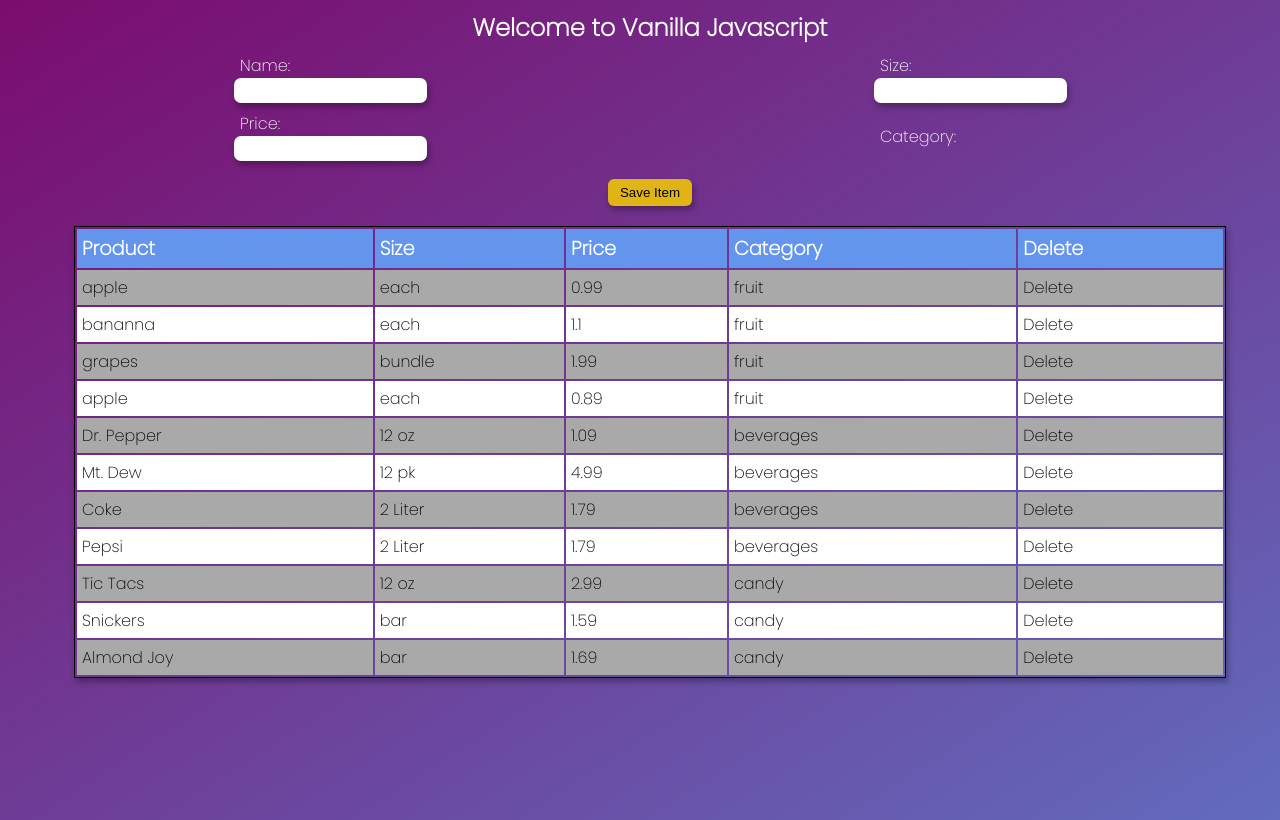
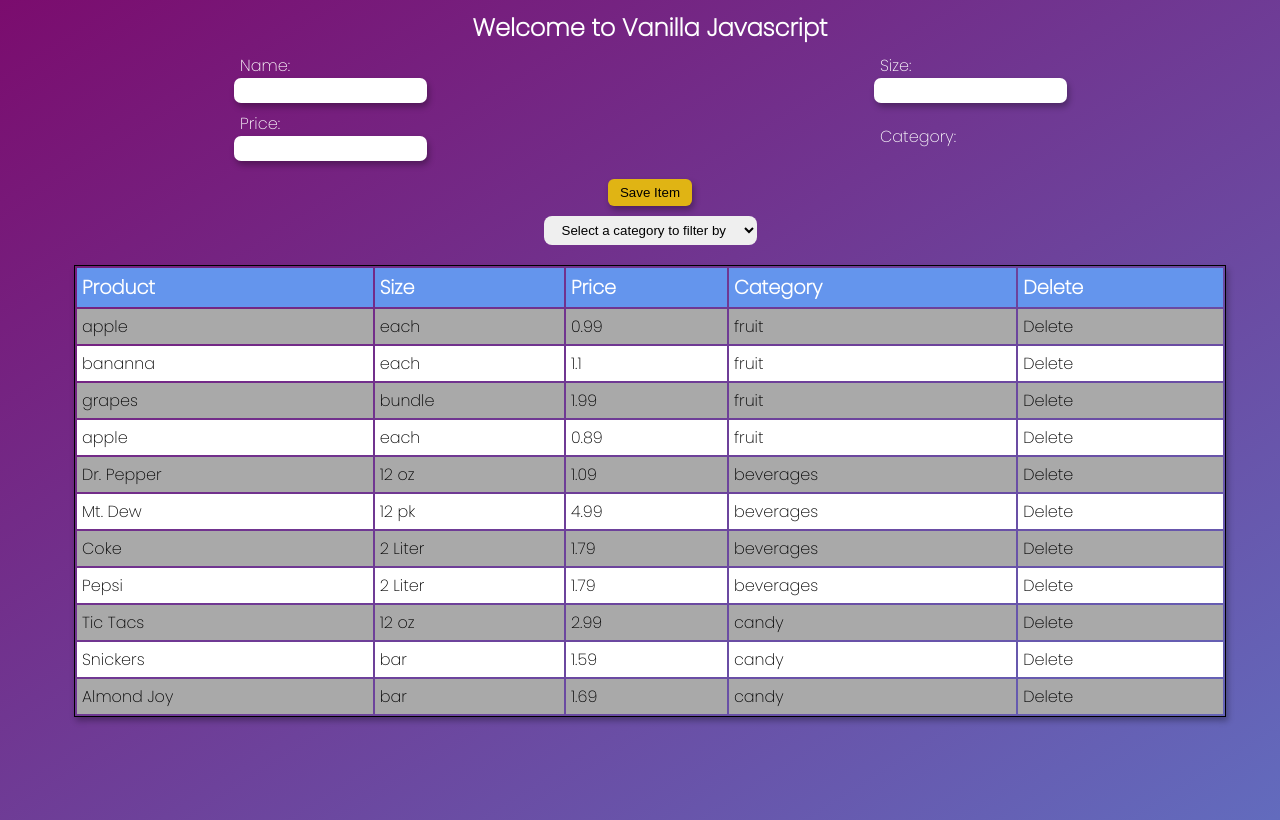
Before and after one commit to bwhite03/VanillaJs, a website built with webpack: page public/index.html in a window 1280 px wide. Built offline with nearby package versions, Linux system fonts and the light colour scheme; a web font is replaced by a local one.

Commit message:
add filter box

```diff
--- a/src/index.js
+++ b/src/index.js
@@ -54,3 +54,37 @@ const buildTable = () => {
 };
 
 buildTable();
+
+Array.prototype.unique = function (field) {
+  const newArray = [];
+  this.forEach((record) => {
+    const { [field]: targetField } = record;
+    if (!newArray.includes(targetField)) {
+      newArray.push(targetField);
+    }
+  });
+  return newArray;
+};
+
+const handleFilterChange = (e) => {
+  if (e.target.value === '0') {
+    filteredData = state.items;
+  } else {
+    filteredData = state.items.filter((d) => d.category === e.target.value);
+  }
+  buildTable();
+};
+
+const buildFilterBox = () => {
+  const categories = data.unique('category');
+  let html = `<select id="category-filter"><option value="0">Select a category to filter by</option>`;
+  categories.map((c) => {
+    html += `<option value="${c}">${c}</option>`;
+  });
+  html += `</select>`;
+  document.getElementById('filter').innerHTML = html;
+  const newSelect = document.getElementById('category-filter');
+  newSelect.addEventListener('change', handleFilterChange);
+};
+
+buildFilterBox();
--- a/src/styles.css
+++ b/src/styles.css
@@ -111,3 +111,19 @@ tr:nth-child(even) {
 tr:nth-child(odd) {
   background-color: #fff;
 }
+
+.filter-div {
+  width: 100%;
+  display: flex;
+  justify-content: center;
+  align-items: center;
+  margin-top: 10px;
+}
+
+.filter-div select {
+  padding: 6px 14px;
+  border-radius: 8px;
+  outline: none;
+  border: 0;
+  box-shadow: 2px 4px 6px rgba(0, 0, 0, 0, 3);
+}
```
